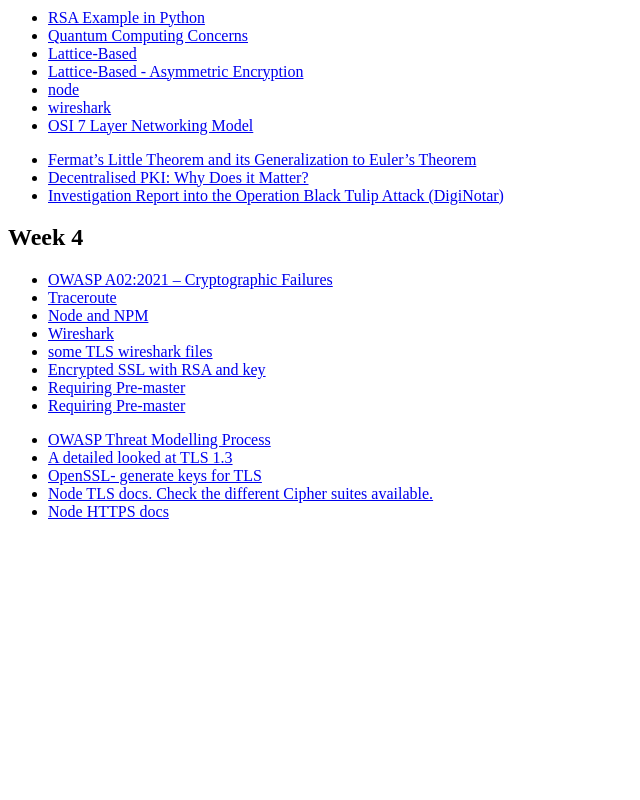
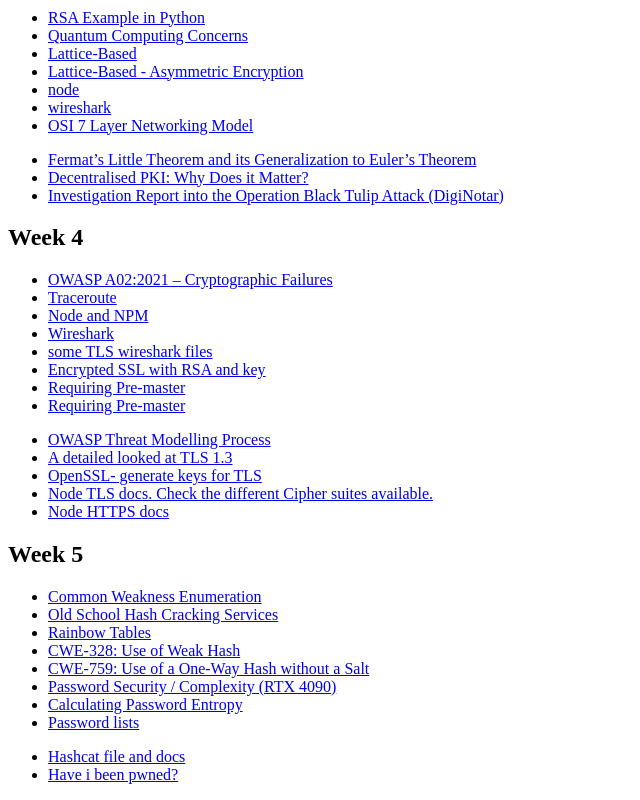
Before and after one commit to ethi2/Vegvisir, a plain HTML site: page TOL213M/links.htm in a window 1280 px wide. Shown: the part 500-1300 px from the top of the page, without its empty margins (0-640 px from the left). Before the commit the page ends 1037 px from the top, so only its background shows below. Drawn offline with Linux system fonts and the light colour scheme.

Commit message:
Week 5 links

```diff
--- a/TOL213M/links.htm
+++ b/TOL213M/links.htm
@@ -62,5 +62,20 @@
 <li><a href="https://node.readthedocs.io/en/latest/api/tls/">Node TLS docs. Check the different Cipher suites available.</a></li>
 <li><a href="https://nodejs.org/api/https.html">Node HTTPS docs</a></li>
 </ul>
+<h2>Week 5</h2>
+<ul>
+<li><a href="https://cwe.mitre.org/data/index.html">Common Weakness Enumeration</a></li>
+<li><a href="https://www.awgh.org/archives/253">Old School Hash Cracking Services</a></li>
+<li><a href="https://rsheasby.medium.com/rainbow-tables-probably-arent-what-you-think-30f8a61ba6a5">Rainbow Tables</a></li>
+<li><a href="https://cwe.mitre.org/data/definitions/328.html">CWE-328: Use of Weak Hash</a></li>
+<li><a href="https://cwe.mitre.org/data/definitions/759.html">CWE-759: Use of a One-Way Hash without a Salt</a></li>
+<li><a href="https://specopssoft.com/blog/hashing-algorithm-cracking-bcrypt-passwords/">Password Security / Complexity (RTX 4090)</a></li>
+<li><a href="https://proton.me/blog/what-is-password-entropy">Calculating Password Entropy</a></li>
+<li><a href="https://github.com/danielmiessler/SecLists/tree/master/Passwords/Common-Credentials">Password lists</a></li>
+</ul>
+<ul>
+<li><a href="https://hashcat.net/hashcat/">Hashcat file and docs</a></li>
+<li><a href="https://haveibeenpwned.com/">Have i been pwned?</a></li>
+</ul>
 </body>
 </html>
```
